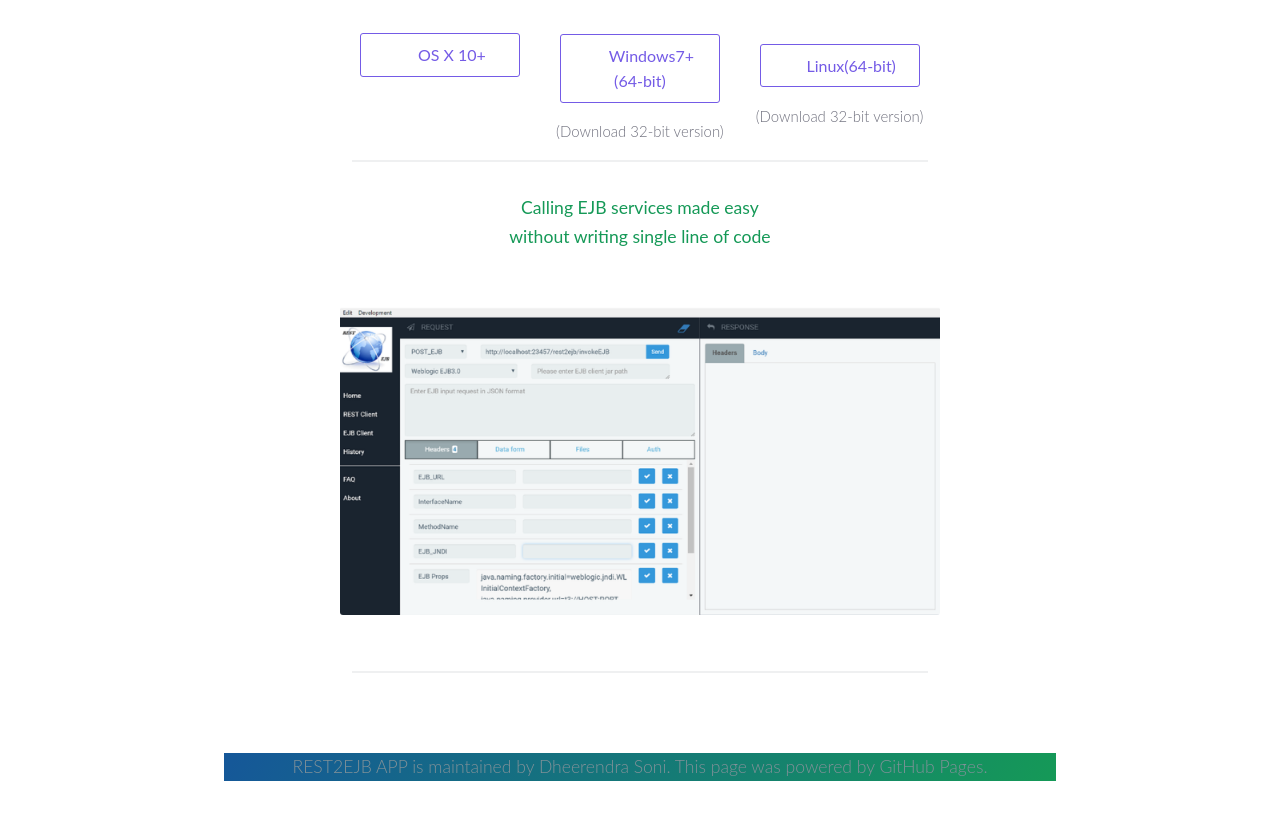
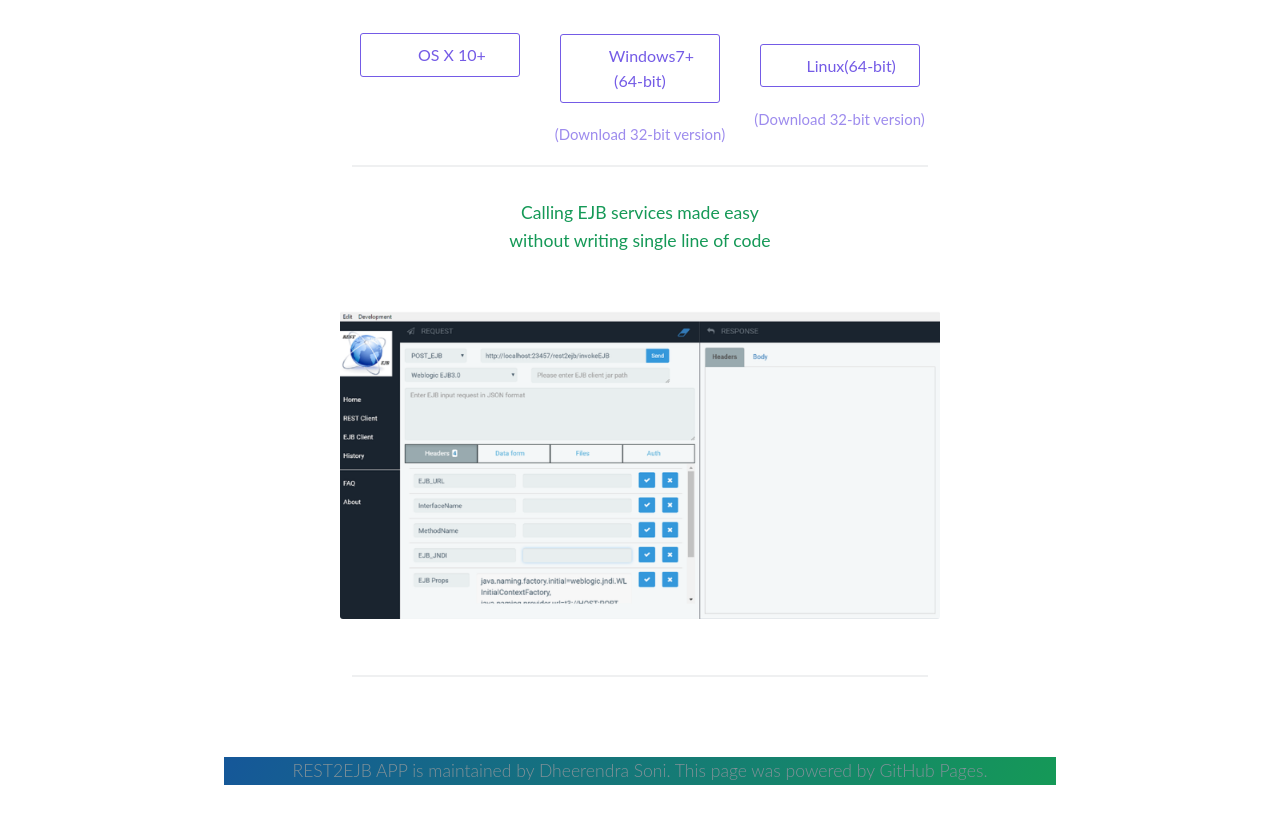
Before and after one commit to DheerendraSoni/dheerendrasoni.github.io, a Jekyll site: the page built from index.html, in a window 1280 px wide. Shown: the part 1054-1868 px from the top of the page. Built offline with Jekyll 4.4.1, drawn with Linux system fonts in a browser that asks for light colours; the list of posts is cut into pages by our own code.

Commit message:
Update3 default.html

```diff
--- a/_layouts/default.html
+++ b/_layouts/default.html
@@ -45,9 +45,9 @@
                               Windows7+ (64-bit)
                               </a>
                            </p>
-                           <p href="https://s3.amazonaws.com/rest2ejb/REST2EJB-win32-ia32.zip" class="subtle small" style="max-width:12rem;margin:auto;">
+                           <a href="https://s3.amazonaws.com/rest2ejb/REST2EJB-win32-ia32.zip" class="subtle small" style="max-width:12rem;margin:auto;">
                               (Download 32-bit version)
-                           </p>
+                           </a>
                         </div>
                         <div class="col-4 platform-download">
                            <img src="linux.png">
@@ -57,9 +57,10 @@
                                Linux(64-bit)
                               </a>
                            </p>
-			    <p href="https://s3.amazonaws.com/rest2ejb/REST2EJB-linux-ia32.zip" class="subtle small" style="max-width:12rem;margin:auto;">
+			    <a href="https://s3.amazonaws.com/rest2ejb/REST2EJB-linux-ia32.zip" class="subtle small"
+			       style="max-width:12rem;margin:auto;">
                               (Download 32-bit version)
-                           </p>
+                           </a>
                         </div>
                      </div>
                      <div class="row center">
```
